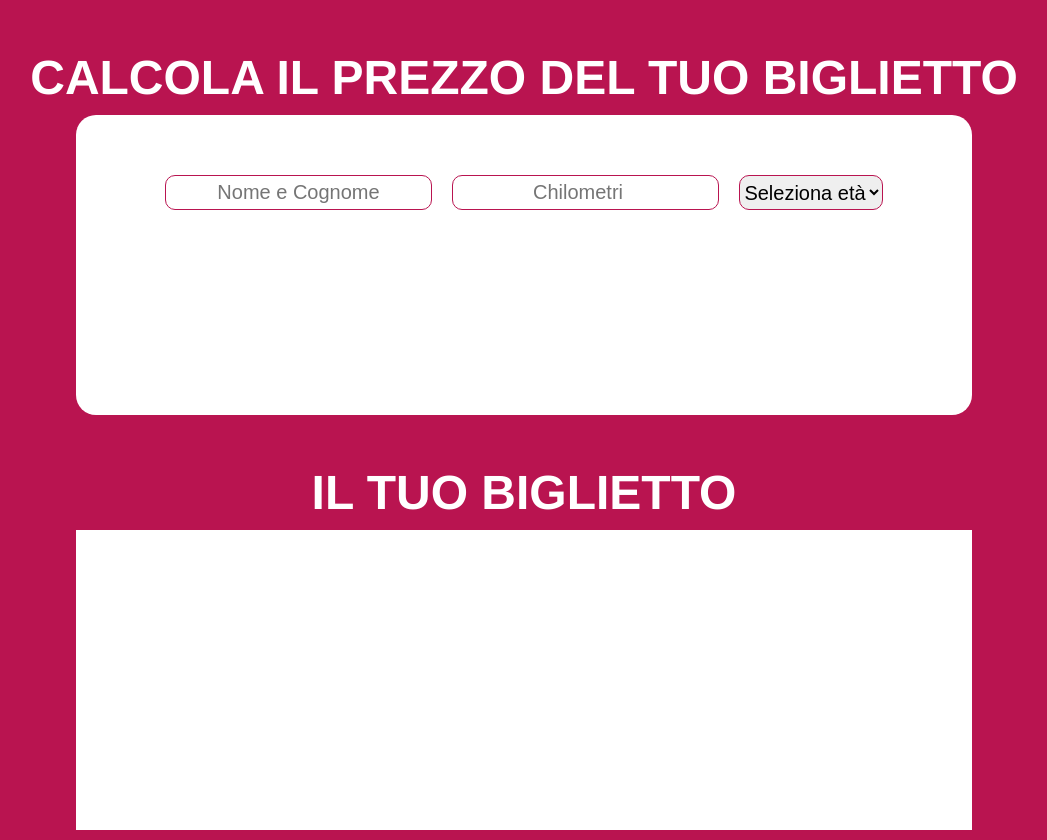
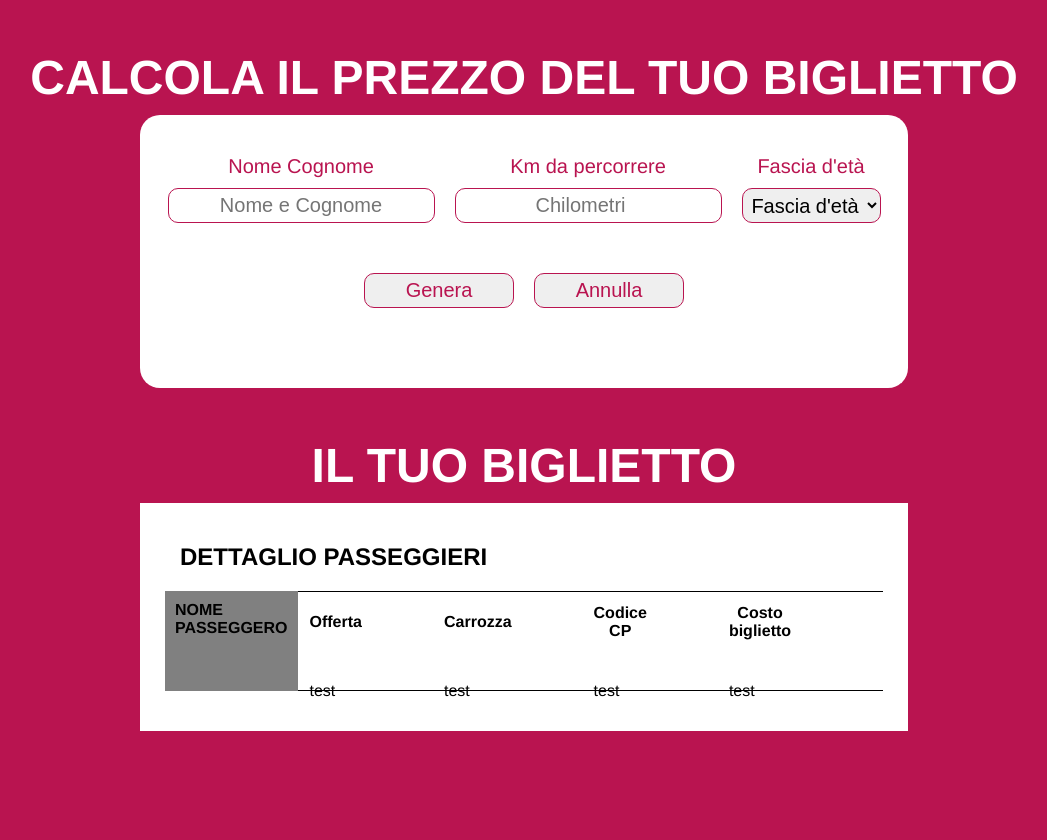
Before and after one commit to MatteoJoel91/js-biglietto-treno-form, a plain HTML site: page index.html in a window 1280 px wide. Shown: the whole page, without its empty margins (116-1163 px from the left). After the commit the page ends 800 px from the top, so only its background shows below. Drawn offline with Linux system fonts and the light colour scheme.

Commit message:
push html / css

```diff
--- a/css/style.css
+++ b/css/style.css
@@ -1,3 +1,4 @@
+/* Regole Base */
 *{
     margin: 0;
     padding: 0;
@@ -19,25 +20,37 @@ h1{
     text-align: center;
 }
 
+
+
+/* Container TOP */
 #container-top{
-    width: 70%;
-    height: 300px;
+    width: 60%;
     margin: 10px auto;
     display: flex;
     justify-content: center;
+    flex-direction: column;
+    align-items: center;
     background-color: #ffffff;
     border-radius: 20px;
+    padding: 40px;
+}
+.row{
+    display: flex;
+    flex-direction: row;
+    margin-bottom: 30px;
 }
 
-.form{
-    width: 100%;
+.col{
     display: flex;
     justify-content: center;
-    margin-top: 50px;
-    height: 100px;
+    flex-direction: column;
 }
-
-.test{
+.style-label{
+    color: #b91450;
+    text-align: center;
+    font-size: 20px;
+}
+.input-style{
     font-size: 20px;
     text-align: center;
     height: 35px;
@@ -47,19 +60,67 @@ h1{
     border-color: #b91450;
     margin: 10px;
 }
-.bottoni{
-    width: 100%;
+
+.button-style{
+    font-size: 20px;
+    text-align: center;
+    width: 150px;
+    height: 35px;
+    border: none;
+    border: solid 1px;
+    border-radius: 10px;
+    color: #b91450;
+    border-color: #b91450;
+    margin: 10px;
+    cursor: pointer;
+}
+
+
+
+/* Container BOT */
+#container-bot{
+    width: 60%;
+    margin: 10px auto;
+    background-color: #ffffff;
+    padding: 40px;
+}
+
+.margine{
+    margin-bottom: 20px;
+}
+
+.dettagli-passeggieri {
     display: flex;
     justify-content: center;
-    align-items: center;
-    margin-top: 50px;
 }
 
-#container-bot{
-    width: 70%;
-    height: 300px;
-    margin: 10px auto;
-    display: flex;
-    justify-content: center;
-    background-color: #ffffff;
+.nome-passeggiero {
+    background-color: grey;
+    height: 100px;
+    padding: 10px;
 }
+
+.info {
+    width: 100%;
+    height: 100px;
+    padding: 10px;
+    border-top: 1px solid black;
+    border-bottom: 1px solid black;
+}
+
+.info table tr td {
+    padding: 40px 0;
+
+}
+
+.info table tr th {
+    padding-right: 80px;
+}
+
+
+
+/* Hover Bottoni */
+.button-style:hover{
+    background-color: lightgrey;
+    border-color: #ef9e56;
+}
--- a/index.html
+++ b/index.html
@@ -15,19 +15,30 @@
         </h1>
     </div>
     <div id="container-top">
-        <div class="form">
-            <input class="test" type="text" id="name" placeholder="Nome e Cognome">
-            <input class="test" type="number" id="number" placeholder="Chilometri">
-            <select id="eta" class="test">
-                <option value="">Seleziona età</option>
-                <option value="Minorenne">Minorenne</option>
-                <option value="Maggiorenne">Maggiorenne</option>
-                <option value="Over-65">Over 65</option>
-            </select>
-
+        <div class="row">
+            <div class="col">
+                <label class="style-label" for="name">Nome Cognome</label>
+                <input class="input-style" type="text" id="name" placeholder="Nome e Cognome">
+            </div>
+            <div class="col">
+                <label class="style-label" for="">Km da percorrere</label>
+                <input class="input-style" type="number" id="number" placeholder="Chilometri">
+            </div>
+            <div class="col">
+                <label class="style-label" for="">Fascia d'età</label>
+                <select id="eta" class="input-style">
+                    <option value="">Fascia d'età</option>
+                    <option value="Minorenne">Minorenne</option>
+                    <option value="Maggiorenne">Maggiorenne</option>
+                    <option value="Over-65">Over 65</option>
+                </select>
+            </div>
         </div>
 
-
+        <div class="row">
+            <button class="button-style" id="elabora">Genera</button>
+            <button class="button-style" id="elabora">Annulla</button>
+        </div>
 
     </div>
 
@@ -39,7 +50,35 @@
         </h1>
     </div>
     <div id="container-bot">
+        <h2 class="margine">
+            DETTAGLIO PASSEGGIERI
+        </h2>
 
+        <div class="dettagli-passeggieri">
+
+           <div class="nome-passeggiero">
+               <h4>NOME PASSEGGERO</h4>
+               <p id="ID_passeggiero"></p>
+           </div>
+
+           <div class="info">
+               <table>
+                   <tr>
+                       <th>Offerta</th>
+                       <th>Carrozza</th>
+                       <th>Codice CP</th>
+                       <th>Costo biglietto</th>
+                   </tr>
+                   <tr>
+                       <td id="tipo_biglietto">test</td>
+                       <td id="numero_carrozza">test</td>
+                       <td id="codice_cp">test</td>
+                       <td id="costo_biglietto">test</td>
+                   </tr>
+               </table>
+           </div>
+
+       </div>
     </div>
 
 
```
